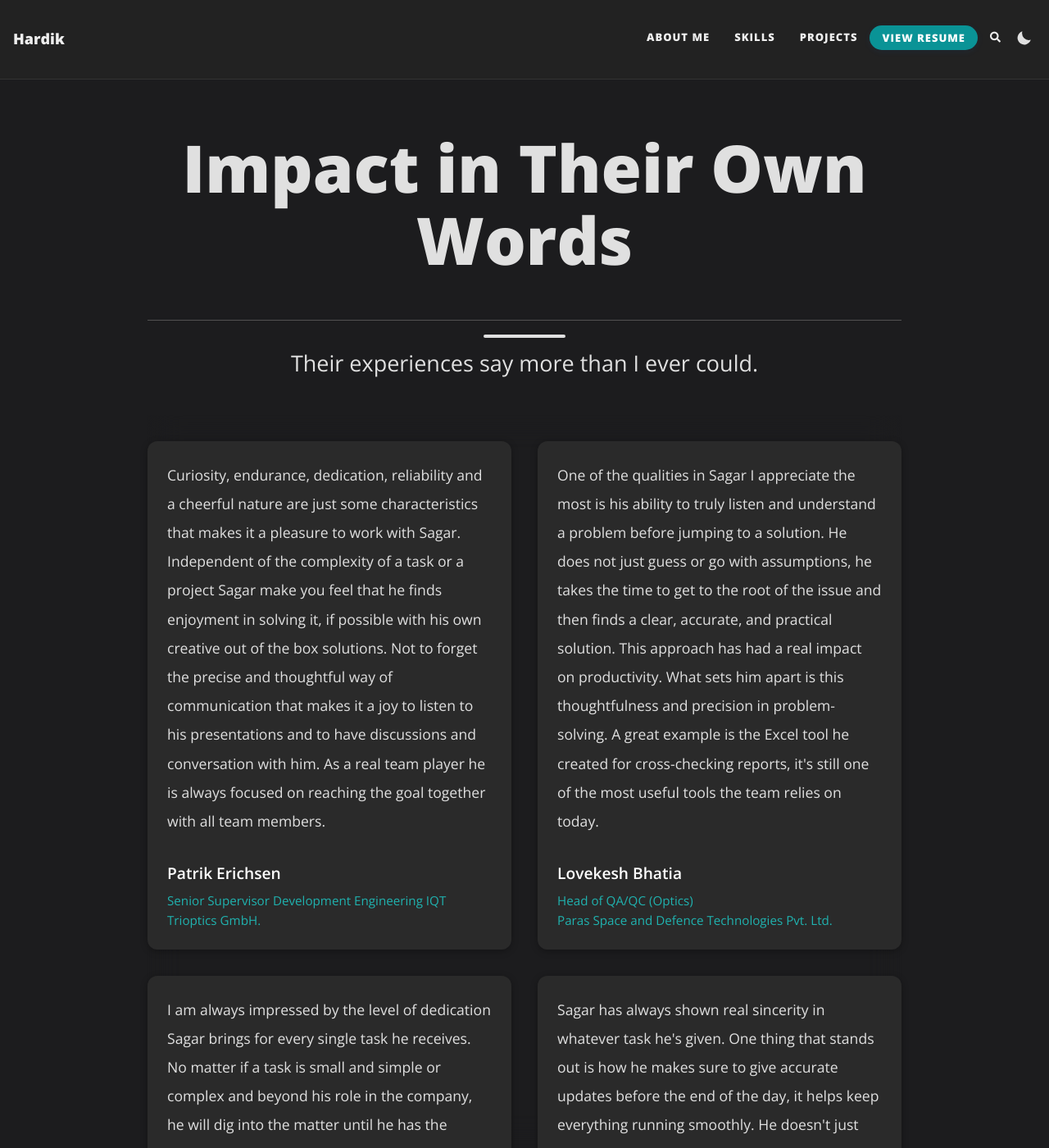
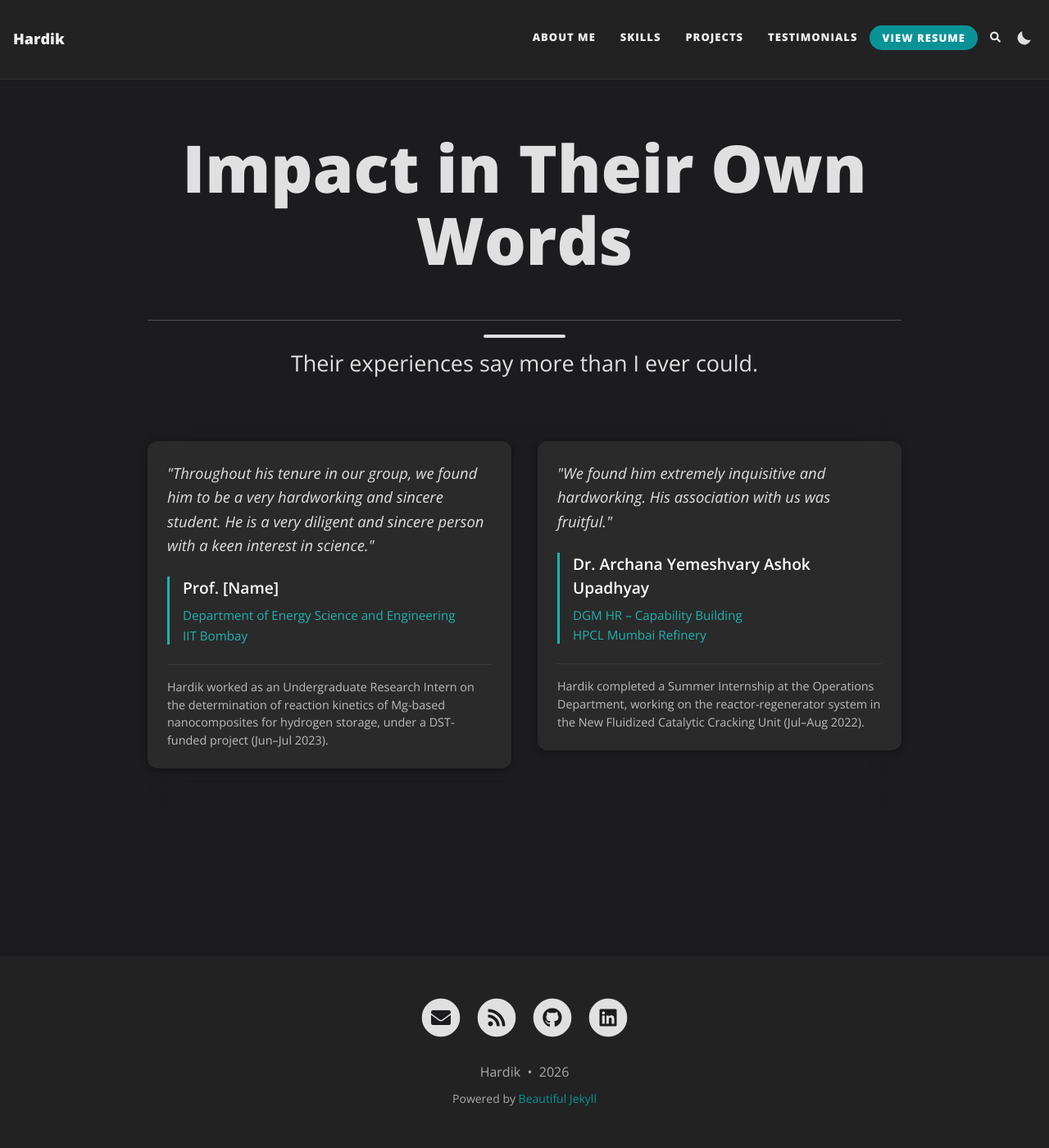
Before and after one commit to Hardik-Ma/Hardik-Ma.github.io, a Jekyll site: the page built from Testimonials/testimonials.md, in a window 1280 px wide and 1400 px high. Shown: the whole window at 82% size. Built offline with Jekyll 4.4.1, drawn with Linux system fonts in a browser that asks for light colours; comment, search, counter and statistics services are not loaded; some of the changed text lies outside the part shown.

Commit message:
Updated and redesigned testimonials section

```diff
--- a/Testimonials/testimonials.json
+++ b/Testimonials/testimonials.json
@@ -1,37 +1,18 @@
 [
-    {
-    "id": "Patrik Erichsen",
-    "text": "Curiosity, endurance, dedication, reliability and a cheerful nature are just some characteristics that makes it a pleasure to work with Sagar. Independent of the complexity of a task or a project Sagar make you feel that he finds enjoyment in solving it, if possible with his own creative out of the box solutions. Not to forget the precise and thoughtful way of communication that makes it a joy to listen to his presentations and to have discussions and conversation with him. As a real team player he is always focused on reaching the goal together with all team members.",
-    "name": "Patrik Erichsen",
-    "position": "Senior Supervisor Development Engineering IQT",
-    "company": "Trioptics GmbH."
-  },
-    {
-    "id": "Matthias Hornig",
-    "text": "I am always impressed by the level of dedication Sagar brings for every single task he receives. No matter if a task is small and simple or complex and beyond his role in the company, he will dig into the matter until he has the needed understanding to deliver 110%. I truly appreciate how easy he makes working with him and that he only considers all his tasks done after finishing the job including documentation and a proper handover. It is always a pleasure to interact with Sagar personally and professionally.",
-    "name": "Matthias Hornig",
-    "position": "Manager System Engineering IQT",
-    "company": "Trioptics GmbH."
-  },
-    {
-    "id": "Yannic Ristau",
-    "text": "Regardless of how complex or difficult a problem is, Sagar is always willing to solve it. He works hard and consistently to ensure that every challenge is met, and that the customer is completely satisfied with the outcome. His dedication to finding solutions and his commitment to delivering exceptional results are truly impressive. I am constantly impressed by his ability to break down complex problems into manageable parts, and to develop creative solutions that meet the needs of our customers. His passion for engineering and his commitment to excellence are evident in everything he does. ",
-    "name": "Yannic Ristau",
-    "position": "Senior Expert System Engineering IQT",
-    "company": "Trioptics GmbH."
+  {
+    "id": "iit-bombay-prof",
+    "quote": "Throughout his tenure in our group, we found him to be a very hardworking and sincere student. He is a very diligent and sincere person with a keen interest in science.",
+    "name": "Prof. [Name]",
+    "position": "Department of Energy Science and Engineering",
+    "company": "IIT Bombay",
+    "description": "Hardik worked as an Undergraduate Research Intern on the determination of reaction kinetics of Mg-based nanocomposites for hydrogen storage, under a DST-funded project (Jun–Jul 2023)."
   },
   {
-    "id": "Lovekesh Bhatia",
-    "text": "One of the qualities in Sagar I appreciate the most is his ability to truly listen and understand a problem before jumping to a solution. He does not just guess or go with assumptions, he takes the time to get to the root of the issue and then finds a clear, accurate, and practical solution. This approach has had a real impact on productivity. What sets him apart is this thoughtfulness and precision in problem-solving. A great example is the Excel tool he created for cross-checking reports, it's still one of the most useful tools the team relies on today.",
-    "name": "Lovekesh Bhatia",
-    "position": "Head of QA/QC (Optics)",
-    "company": "Paras Space and Defence Technologies Pvt. Ltd."
-  },
-  {
-    "id": "Prashant Misal",
-    "text": "Sagar has always shown real sincerity in whatever task he's given. One thing that stands out is how he makes sure to give accurate updates before the end of the day, it helps keep everything running smoothly. He doesn't just stop at completing the work either,  he takes the time to analyze it and often suggests ways it could be improved in the future. He's genuinely curious, picks things up quickly, and listens really well. His attitude toward work is always positive, and he has this habit of thinking two steps ahead when it comes to execution. It's that kind of mindset that makes a big difference on any team.",
-    "name": "Prashant Misal",
-    "position": "Assitant Manager",
-    "company": "Hindustan Petroleum Corporation Limited"
+    "id": "hpcl-dgm",
+    "quote": "We found him extremely inquisitive and hardworking. His association with us was fruitful.",
+    "name": "Dr. Archana Yemeshvary Ashok Upadhyay",
+    "position": "DGM HR – Capability Building",
+    "company": "HPCL Mumbai Refinery",
+    "description": "Hardik completed a Summer Internship at the Operations Department, working on the reactor-regenerator system in the New Fluidized Catalytic Cracking Unit (Jul–Aug 2022)."
   }
 ]
--- a/_config.yml
+++ b/_config.yml
@@ -23,7 +23,7 @@ navbar-links:
   About Me: "aboutme"
   Skills: "skills"
   Projects: "projects"
-  # Testimonials: "testimonials"
+  Testimonials: "testimonials"
 
 ################
 # --- Logo --- #
--- a/assets/css/testimonials.css
+++ b/assets/css/testimonials.css
@@ -41,12 +41,33 @@
   color: var(--text-color, #e0e0e0);
 }
 
-.testimonial-text {
-  font-size: 1.1rem;
-  margin-bottom: 2rem;
-  line-height: 2;
+.testimonial-quote {
+  font-size: 1.15rem;
+  font-style: italic;
+  line-height: 1.6;
   text-align: left;
   color: var(--text-col);
+  margin-bottom: 1.5rem;
+  position: relative;
+}
+
+.testimonial-author {
+  margin-bottom: 1.5rem;
+  padding-left: 1rem;
+  border-left: 3px solid var(--hover-col);
+}
+
+.testimonial-description {
+  font-size: 0.9rem;
+  text-align: left;
+  color: var(--text-col);
+  opacity: 0.8;
+  padding-top: 1rem;
+  border-top: 1px solid rgba(0,0,0,0.1);
+}
+
+[data-theme="dark"] .testimonial-description {
+  border-top-color: rgba(255,255,255,0.1);
 }
 
 
--- a/assets/js/testimonials.js
+++ b/assets/js/testimonials.js
@@ -10,10 +10,13 @@ document.addEventListener('DOMContentLoaded', function() {
         card.className = 'testimonial-card';
 
         card.innerHTML = `
-          <div class="testimonial-text">${testimonial.text}</div>
-          <div class="testimonial-name">${testimonial.name}</div>
-          <div class="testimonial-position">${testimonial.position}</div>
-          <div class="testimonial-company">${testimonial.company}</div>
+          <div class="testimonial-quote">"${testimonial.quote}"</div>
+          <div class="testimonial-author">
+            <div class="testimonial-name">${testimonial.name}</div>
+            <div class="testimonial-position">${testimonial.position}</div>
+            <div class="testimonial-company">${testimonial.company}</div>
+          </div>
+          <div class="testimonial-description">${testimonial.description}</div>
         `;
 
         container.appendChild(card);
```
